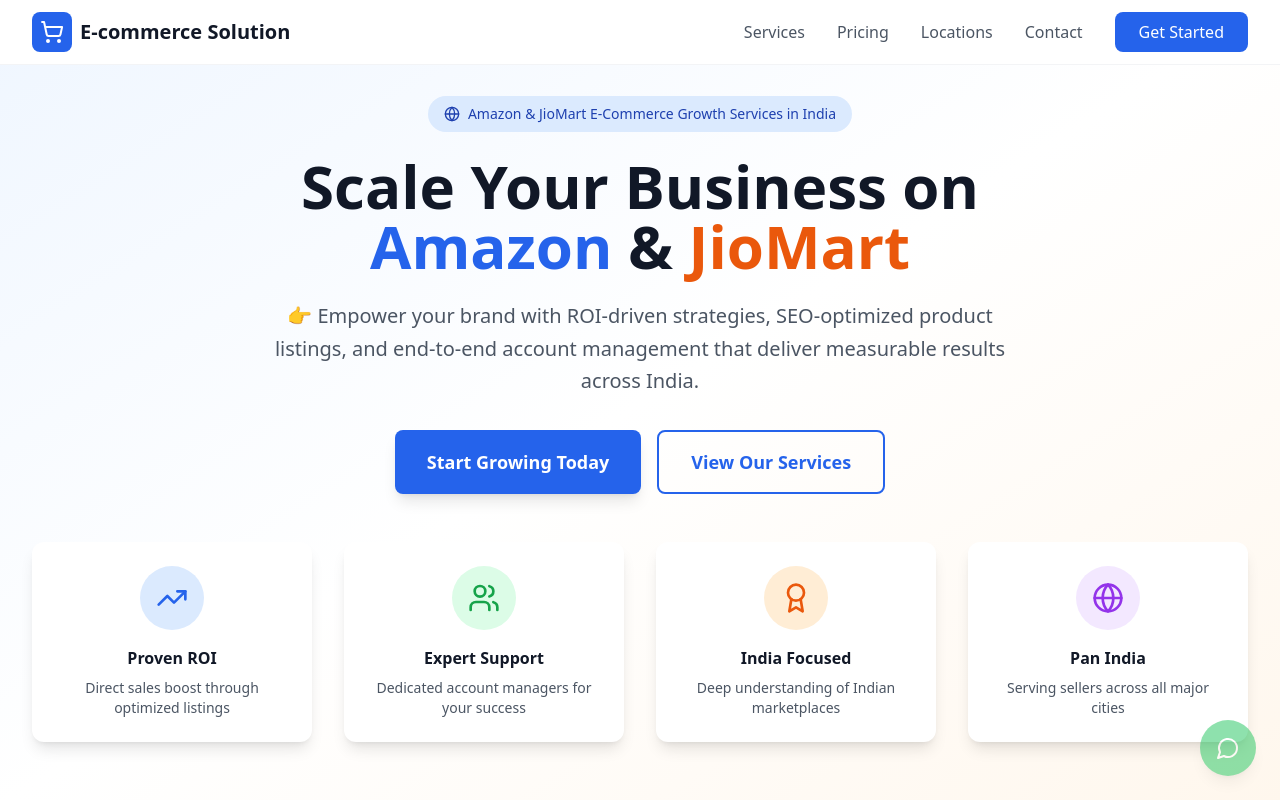
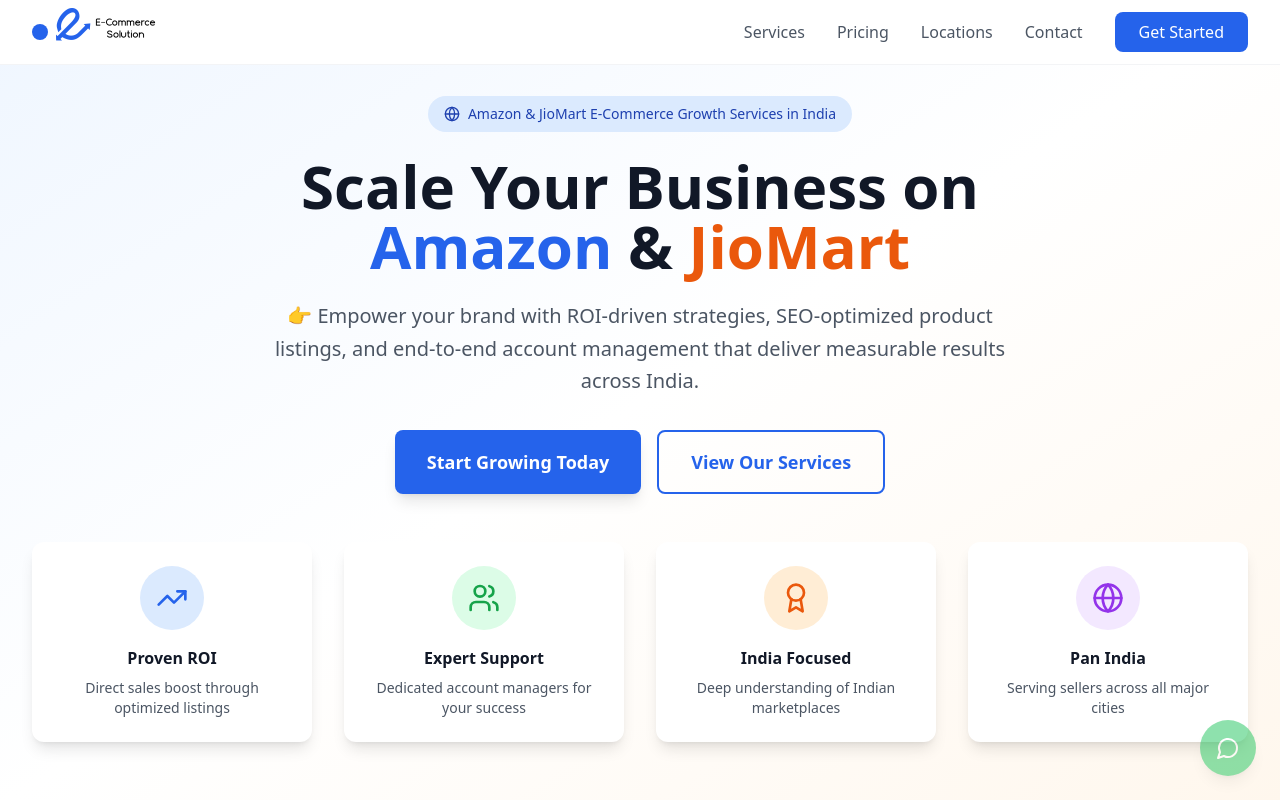
Before and after one commit to ecommercesolutioncoin-beep/ecommerecesolution, a React (Vite) app: page / in a window 1280 px wide. Shown: the top 800 px of the page. Built offline with nearby package versions, Linux system fonts and the light colour scheme.

Commit message:
Update Header component and add logo

```diff
--- a/src/components/Header.tsx
+++ b/src/components/Header.tsx
@@ -26,10 +26,10 @@ export default function Header() {
         <div className="flex justify-between items-center h-16">
           <div className="flex items-center space-x-2">
             <div className="bg-blue-600 p-2 rounded-lg">
-              <ShoppingCart className="w-6 h-6 text-white" />
+
             </div>
-            <span className="text-xl font-bold text-gray-900">E-commerce Solution</span>
-          </div>
+           <img src="src\logo verticle.png" alt="E-commerce Solution" className="w-200 h-12" />
+            </div>
 
           <nav className="hidden md:flex items-center space-x-8">
             <a href="#services" className="text-gray-600 hover:text-blue-600 font-medium transition-colors">Services</a>
```
Also changed, not shown: src/logo verticle.png (added).
